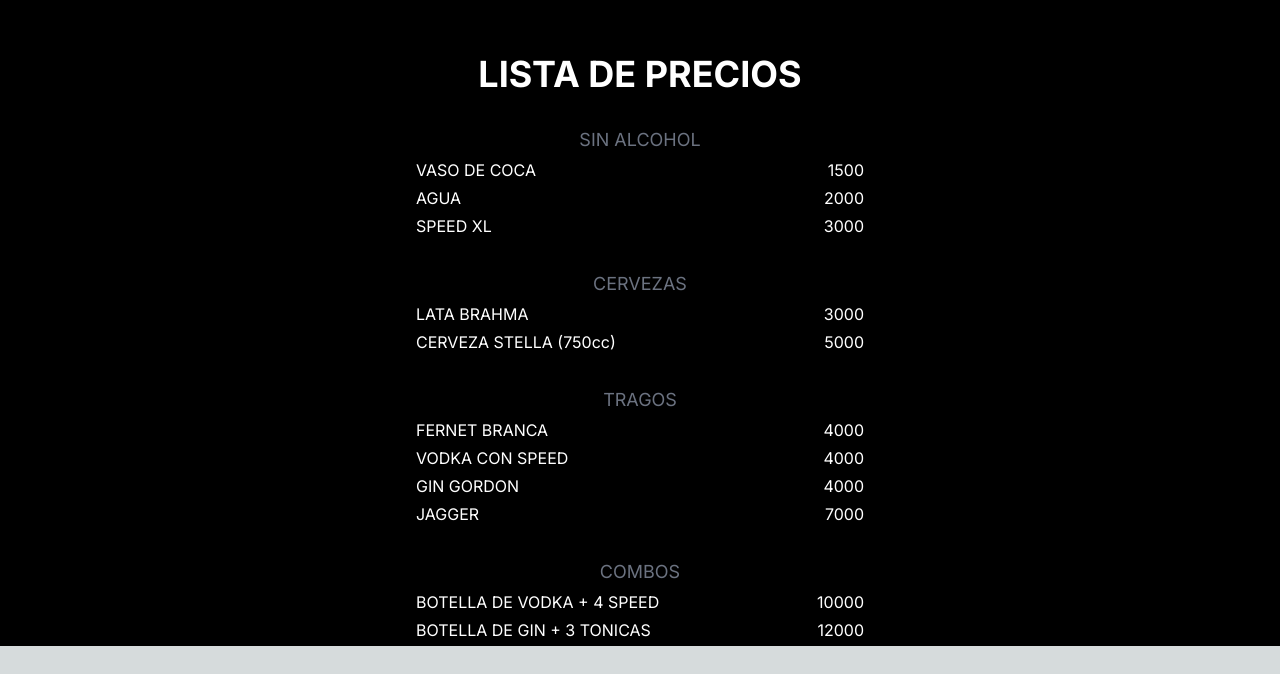
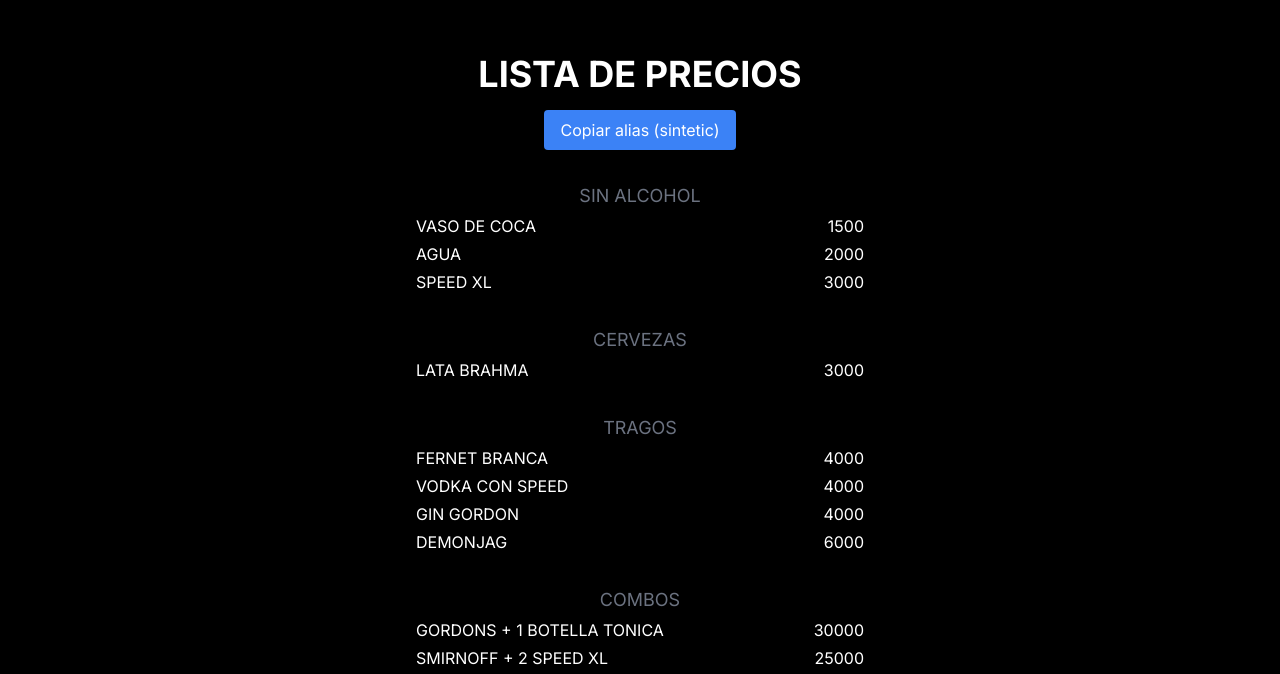
Before and after one commit to alanshalem/precios-fiestas, a Next.js app: page / in a window 1280 px wide. Shown: the part 586-1260 px from the top of the page. Before the commit the page ends 1232 px from the top, so only its background shows below. Built offline with nearby package versions, Linux system fonts and the light colour scheme.

Commit message:
add boton copiar alias y nuevos precios

```diff
--- a/app/layout.tsx
+++ b/app/layout.tsx
@@ -5,8 +5,8 @@
 const inter = Inter({ subsets: ["latin"] });
 
 export const metadata: Metadata = {
-  title: "Create Next App",
-  description: "Generated by create next app",
+  title: "SINTETIC",
+  description: "Lista de Precios",
 };
 
 export default function RootLayout({
--- a/app/page.tsx
+++ b/app/page.tsx
@@ -1,3 +1,4 @@
+"use client";
 import Head from "next/head";
 import Image from "next/image";
 
@@ -12,21 +13,30 @@
       { name: "AGUA", price: "2000" },
       { name: "SPEED XL", price: "3000" },
     ],
-    CERVEZAS: [
-      { name: "LATA BRAHMA", price: "3000" },
-      { name: "CERVEZA STELLA (750cc)", price: "5000" },
-    ],
+    CERVEZAS: [{ name: "LATA BRAHMA", price: "3000" }],
     TRAGOS: [
       { name: "FERNET BRANCA", price: "4000" },
       { name: "VODKA CON SPEED", price: "4000" },
       { name: "GIN GORDON", price: "4000" },
-      { name: "JAGGER", price: "7000" },
+      { name: "DEMONJAG", price: "6000" },
     ],
     COMBOS: [
-      { name: "BOTELLA DE VODKA + 4 SPEED", price: "10000" },
-      { name: "BOTELLA DE GIN + 3 TONICAS", price: "12000" },
+      { name: "GORDONS + 1 BOTELLA TONICA", price: "30000" },
+      { name: "SMIRNOFF + 2 SPEED XL ", price: "25000" },
     ],
   };
+
+  const copyToClipboard = () => {
+    navigator.clipboard
+      .writeText("sintetic")
+      .then(() => {
+        alert("Texto copiado al portapapeles: sintetic");
+      })
+      .catch((err) => {
+        console.error("Error al copiar el texto: ", err);
+      });
+  };
+
   return (
     <main className="flex min-h-screen flex-col items-center justify-between ">
       <div className="min-h-screen bg-black text-white flex flex-col items-center justify-center">
@@ -44,6 +54,12 @@
             height={150}
           />
           <h1 className="text-4xl font-bold">LISTA DE PRECIOS</h1>
+          <button
+            onClick={copyToClipboard}
+            className="mt-4 px-4 py-2 bg-blue-500 text-white rounded"
+          >
+            Copiar alias (sintetic)
+          </button>
           <div className="mt-8">
             {Object.keys(categories).map((category, index) => (
               <div key={index} className="mt-8">
```
